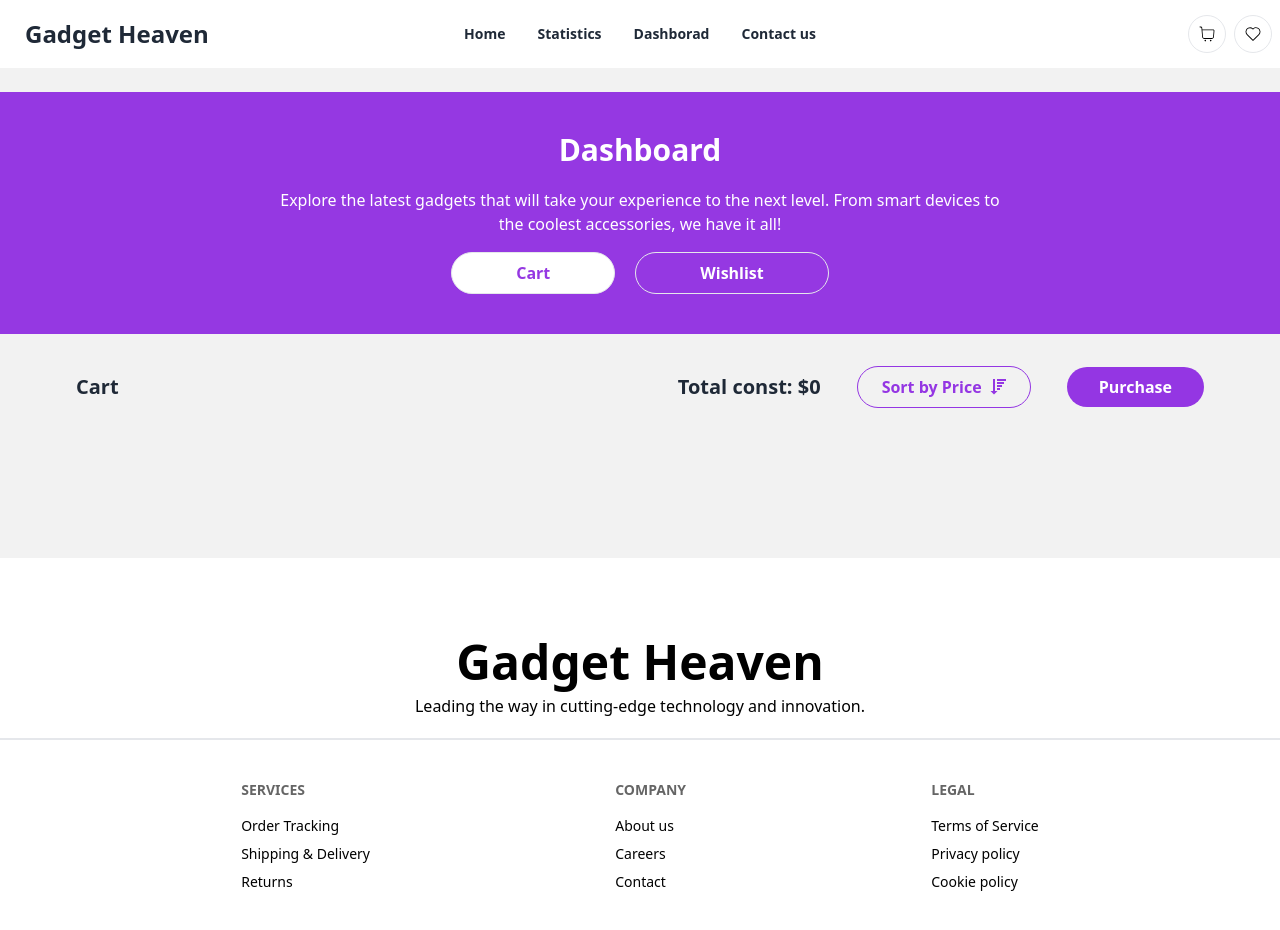
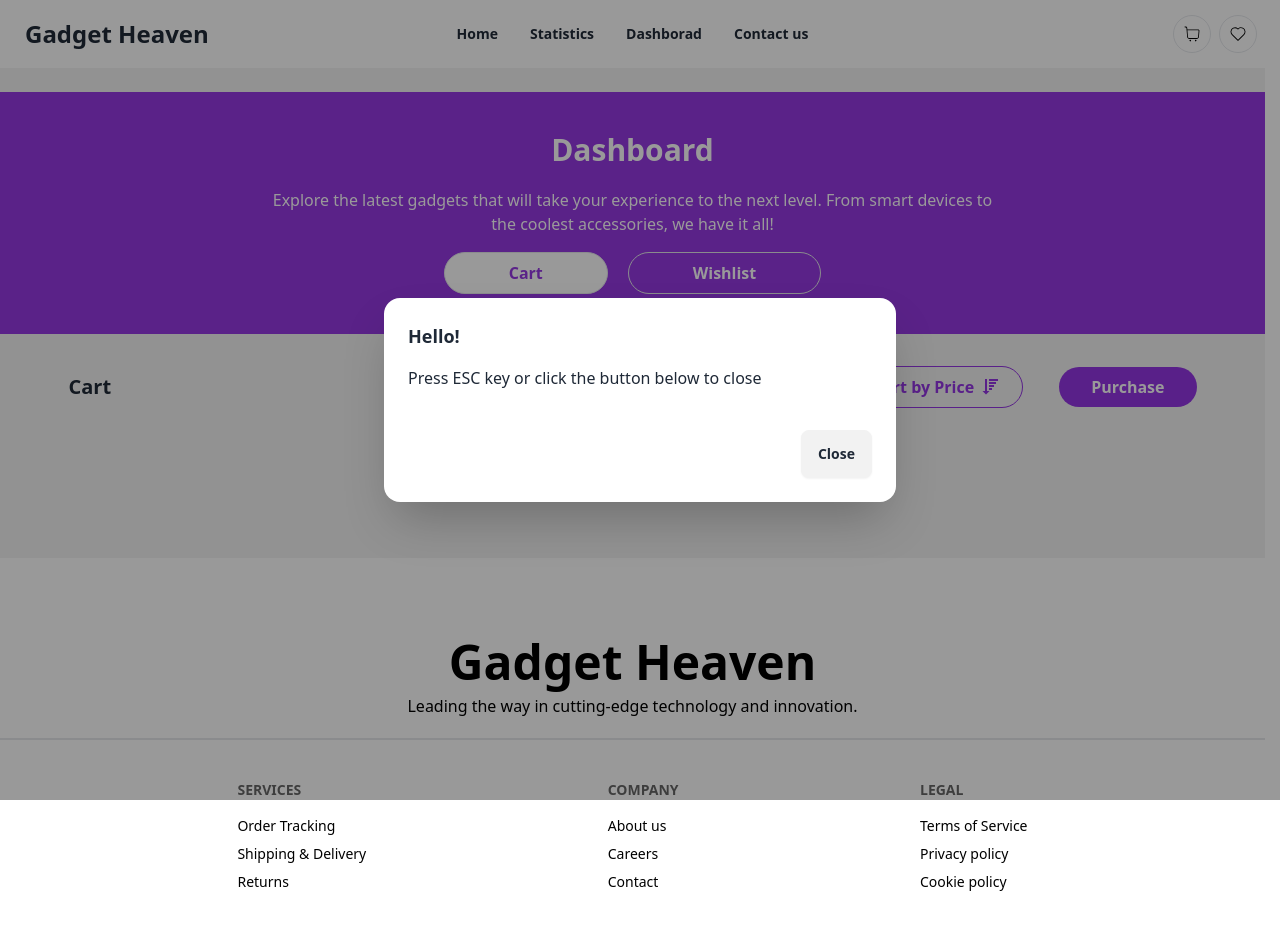
Before and after one commit to programming-hero-web-course-4/b10a8-gadget-heaven-sumon232490038, a React (Vite) app: page /dashboard in a window 1280 px wide. Both pictures are taken after a click on the button "Purchase". Built offline with nearby package versions, Linux system fonts and the light colour scheme; some icons are missing.

Commit message:
Alhamdulillah showing moadal is done

```diff
--- a/src/components/DashBoard/DashBoard.jsx
+++ b/src/components/DashBoard/DashBoard.jsx
@@ -11,7 +11,7 @@ import {
 } from "../Root/Root";
 import Cart from "../Cart/Cart";
 import Wishlist from "../Wishlist/Wishlist";
-import { Link } from "react-router-dom";
+import { Link, useNavigate } from "react-router-dom";
 const DashBoard = () => {
   const { collectitems, setCollectItems } = useContext(DetailsByIdContext);
   const { wishilistItems } = useContext(WishlistItemFormDetails);
@@ -24,10 +24,17 @@ const DashBoard = () => {
       setToggleActive(true);
     }
   };
-
+  const navigate = useNavigate();
   const handleSortByPrice = () => {
     const makeSorting = collectitems.sort((a, b) => b.price - a.price);
     setCollectItems(makeSorting);
+  };
+  const handleShowingModals = () => {
+    document.getElementById("my_modal_5").showModal();
+  };
+
+  const handleGobackHome = () => {
+    navigate("/");
   };
   return (
     <div className="mx-auto">
@@ -76,7 +83,10 @@ const DashBoard = () => {
               >
                 Sort by Price <ImSortAmountDesc />
               </Link>
-              <button className="py-2 md:px-8 px-14 rounded-3xl active:bg-pink-300 text-white bg-[#9436e3] font-bold">
+              <button
+                onClick={() => handleShowingModals()}
+                className="py-2 md:px-8 px-14 rounded-3xl active:bg-pink-300 text-white bg-[#9436e3] font-bold"
+              >
                 Purchase
               </button>
             </div>
@@ -97,6 +107,23 @@ const DashBoard = () => {
           </div>
         </div>
       </div>
+
+      <dialog id="my_modal_5" className="modal modal-bottom sm:modal-middle">
+        <div className="modal-box">
+          <h3 className="font-bold text-lg">Hello!</h3>
+          <p className="py-4">
+            Press ESC key or click the button below to close
+          </p>
+          <div className="modal-action">
+            <form method="dialog">
+              {/* if there is a button in form, it will close the modal */}
+              <button onClick={() => handleGobackHome()} className="btn">
+                Close
+              </button>
+            </form>
+          </div>
+        </div>
+      </dialog>
     </div>
   );
 };
```
